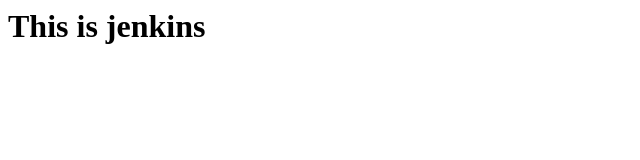
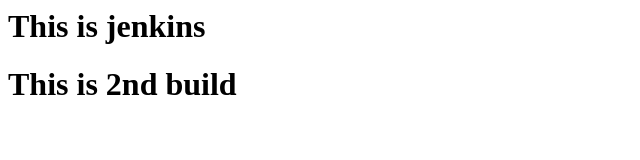
Before and after one commit to rajeebswain/jenkins, a plain HTML site: page index.html in a window 1280 px wide. Shown: the whole page, without its empty margins (0-640 px from the left). Drawn offline with Linux system fonts and the light colour scheme.

Commit message:
Update index.html

```diff
--- a/index.html
+++ b/index.html
@@ -1 +1,2 @@
 <h1>This is jenkins</h1>
+<h1>This is 2nd build</h1>
```
